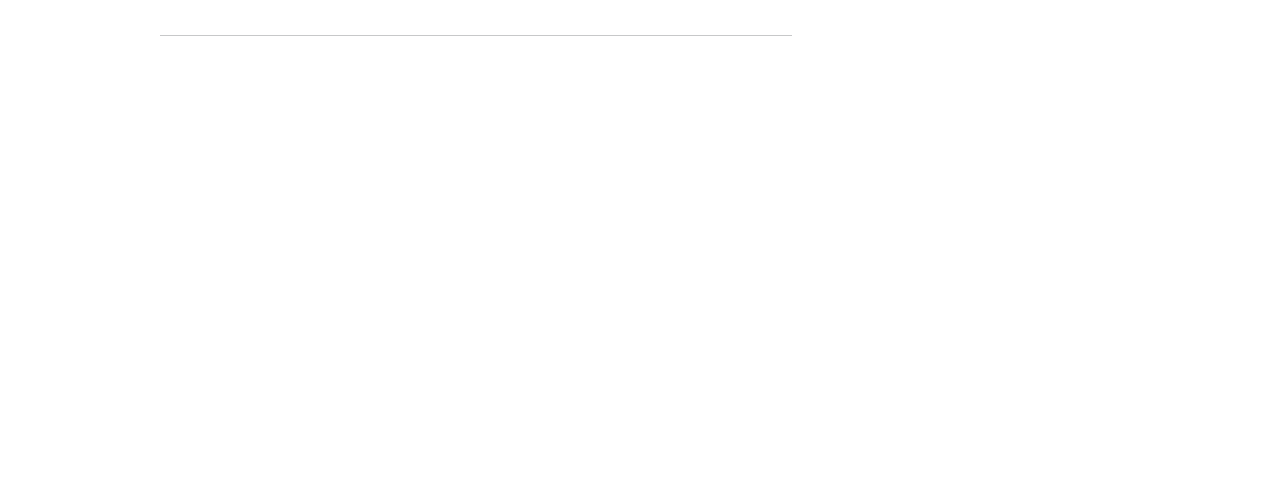
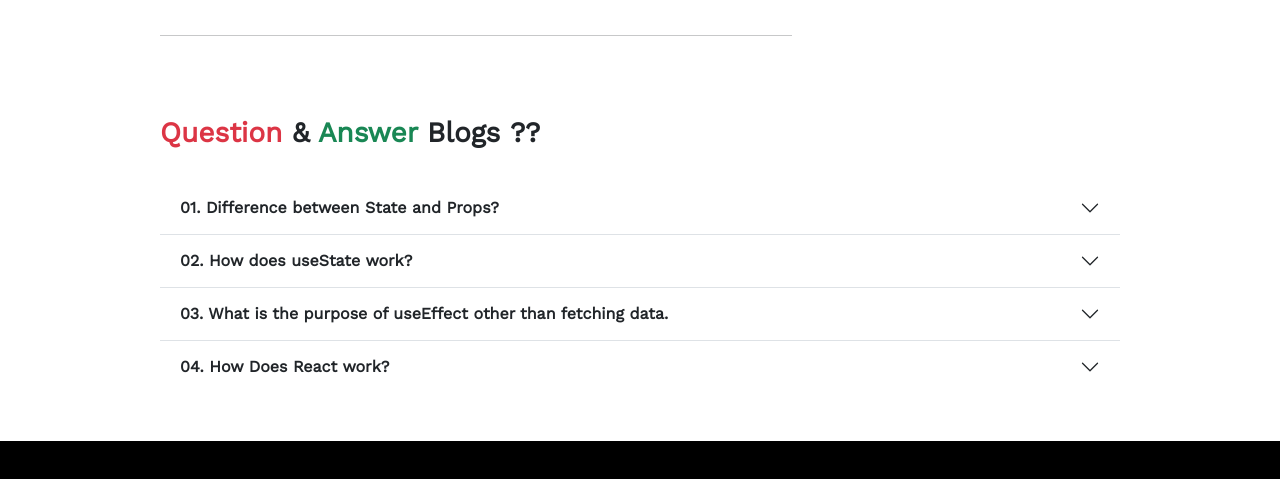
Before and after one commit to osmangony01/knowledge-cafe, a React (Create React App) app: page / in a window 1280 px wide. Shown: the part 3334-3813 px from the top of the page. Before the commit the page ends 3402 px from the top, so only its background shows below. Built offline with nearby package versions, Linux system fonts and the light colour scheme.

Commit message:
complete answer and question blog

```diff
--- a/src/App.css
+++ b/src/App.css
@@ -37,3 +37,15 @@
     transform: rotate(360deg);
   }
 }
+
+.footer{
+  height: 200px;
+  width: 100%;
+  background-color: black;
+}
+
+@media (max-width: 576px) {
+  .footer {
+    height: 100px;
+  }
+}
--- a/src/App.js
+++ b/src/App.js
@@ -7,6 +7,9 @@ function App() {
   return (
     <div>
       <Home />
+      <div className='footer'>
+
+      </div>
     </div>
   );
 }
--- a/src/components/QA/QAnswer.jsx
+++ b/src/components/QA/QAnswer.jsx
@@ -0,0 +1,104 @@
+import React from 'react';
+
+import './qanswer.css'
+
+const QAnswer = () => {
+    return (
+        <div className='pb-5 px-3 px-sm-0'>
+            <h2 className='pt-5 py-4 qa-panel'><span className='text-danger'>Question</span> & <span className='text-success'>Answer </span> Blogs ??</h2>
+            <div class="accordion accordion-flush" id="accordionFlushExample">
+                <div class="accordion-item">
+                    <h2 class="accordion-header">
+                        <button class="accordion-button collapsed" type="button" data-bs-toggle="collapse" data-bs-target="#flush-collapseOne" aria-expanded="false" aria-controls="flush-collapseOne">
+                            <strong>01. Difference between State and Props?</strong>
+                        </button>
+                    </h2>
+                    <div id="flush-collapseOne" class="accordion-collapse collapse" data-bs-parent="#accordionFlushExample">
+                        <div class="accordion-body">
+                            <p><b>Answer:</b></p>
+                            <div>
+                                <table>
+                                    <tr>
+                                        <th>Props</th>
+                                        <th>State</th>
+                                    </tr>
+                                    <tr>
+                                        <td>Props are read-only.</td>
+                                        <td>State changes can be asynchronous.</td>
+                                    </tr>
+                                    <tr>
+                                        <td>Props are immutable.</td>
+                                        <td>State is mutable.</td>
+                                    </tr>
+                                    <tr>
+                                        <td>Props allow you to pass data from one component to other components as an argument.</td>
+                                        <td>State holds information about the components.</td>
+                                    </tr>
+                                    <tr>
+                                        <td>Props can be accessed by the child component.</td>
+                                        <td>State cannot be accessed by child components.</td>
+                                    </tr>
+                                    <tr>
+                                        <td>Props are used to communicate between components.</td>
+                                        <td>States can be used for rendering dynamic changes with the component.</td>
+                                    </tr>
+                                </table>
+                            </div>
+                        </div>
+                    </div>
+                </div>
+                <div class="accordion-item">
+                    <h2 class="accordion-header">
+                        <button class="accordion-button collapsed" type="button" data-bs-toggle="collapse" data-bs-target="#flush-collapseTwo" aria-expanded="false" aria-controls="flush-collapseTwo">
+                            <strong>02. How does useState work?</strong>
+                        </button>
+                    </h2>
+                    <div id="flush-collapseTwo" class="accordion-collapse collapse" data-bs-parent="#accordionFlushExample">
+                        <div class="accordion-body">
+                            <p className='mb-1'><b>Answer:</b></p>
+                            The useState() is a Hook that allows you to have state variables in functional components . So basically useState is the ability to encapsulate local state in a functional component. The  useState hook is a special function that takes the initial state as an argument and returns an array of two entries. It accepts an argument which is the initial value of the state property and returns the current value of state property and a method which is capable of updating that state property.
+                        </div>
+                    </div>
+                </div>
+                <div class="accordion-item">
+                    <h2 class="accordion-header">
+                        <button class="accordion-button collapsed" type="button" data-bs-toggle="collapse" data-bs-target="#flush-collapseThree" aria-expanded="false" aria-controls="flush-collapseThree">
+                            <strong>03. What is the purpose of useEffect other than fetching data.</strong>
+                        </button>
+                    </h2>
+                    <div id="flush-collapseThree" class="accordion-collapse collapse" data-bs-parent="#accordionFlushExample">
+                        <div class="accordion-body">
+                           <p> By default, effect (useEffect) run after every completed render but you can choose to fire only when certain values have changed.</p>
+                            <strong>UseEffect use cases:</strong>
+                            <ul>
+                                <li>Running on state change: validating input field</li>
+                                <li>Running on state change: live filtering</li>
+                                <li>Running on state change: trigger animation on new array value</li>
+                                <li>Running on props change: updating fetched api data</li>
+                            </ul>
+                        </div>
+                    </div>
+                </div>
+                <div class="accordion-item">
+                    <h2 class="accordion-header">
+                        <button class="accordion-button collapsed" type="button" data-bs-toggle="collapse" data-bs-target="#flush-collapseFour" aria-expanded="false" aria-controls="flush-collapseFour">
+                            <strong>04. How Does React work?</strong>
+                        </button>
+                    </h2>
+                    <div id="flush-collapseFour" class="accordion-collapse collapse" data-bs-parent="#accordionFlushExample">
+                        <div class="accordion-body">
+                            <p>React is a declarative, efficient, and flexible JavaScript library for building user interfaces. ReactJS is an open-source, component-based front-end library responsible only for the view layer of the application. React is used to create modular user interfaces. It promotes the development of reusable UI components that display dynamic data.</p>
+
+                            <p>React uses a declarative paradigm, react application aims to be both efficient and flexible. It designs simple views for each state in your application, and React will efficiently update and render just the right component when your data changes. The declarative view makes your code more predictable and easier to debug. A React application is made of multiple components, each responsible for rendering a small, reusable piece of HTML. Components can be nested within other components to allow complex applications to be built out of simple building blocks. A component may also maintain an internal state – for example, a TabList component may store a variable corresponding to the currently open tab.</p>
+
+                            <p>While building client-side apps, a team of Facebook developers realized that the DOM is slow (The Document Object Model (DOM) is an application programming interface (API) for HTML and XML documents. It defines the logical structure of documents and the way a document is accessed and manipulated.). So, to make it faster, React implements a virtual DOM that is basically a DOM tree representation in JavaScript. So when it needs to read or write to the DOM, it will use the virtual representation of it. Then the virtual DOM will try to find the most efficient way to update the browser’s DOM.Unlike browser DOM elements, React elements are plain objects and are cheap to create. React DOM takes care of updating the DOM to match the React elements. The reason for this is that JavaScript is very fast and it’s worth keeping a DOM tree in it to speed up its manipulation.</p>
+
+                        </div>
+                    </div>
+                </div>
+            </div>
+        </div>
+    );
+};
+
+export default QAnswer;
--- a/src/components/QA/qanswer.css
+++ b/src/components/QA/qanswer.css
@@ -0,0 +1,26 @@
+.qa-panel{
+    font-size: 28px;
+    font-weight: 700;
+}
+
+
+table{
+    width: 100%;
+    margin-bottom: 30px;
+}
+table th{
+    width: 25%;
+    text-align: center;
+}
+table td{
+    font-weight: 400;
+}
+table,
+th,
+td {
+    border: 1px solid rgb(143, 142, 142);
+    border-collapse: collapse;
+    padding: 5px 10px;
+    vertical-align: top;
+    text-align: justify;
+}
--- a/src/components/home/Home.jsx
+++ b/src/components/home/Home.jsx
@@ -6,6 +6,7 @@ import Blog from '../blog/Blog';
 import SideBar from '../sidebar/SideBar';
 import { ToastContainer, toast } from 'react-toastify';
 import 'react-toastify/dist/ReactToastify.css';
+import QAnswer from '../QA/QAnswer';
 
 const Home = () => {
     const [blogs, setBlogs] = useState([]);
@@ -52,7 +53,10 @@ const Home = () => {
                 <SideBar spentTime={spentTime} selectedBlogs={selectedBlogs}/>
                 <ToastContainer />
             </div>
+            <QAnswer />
         </div>
+
+
     );
 };
 
--- a/src/index.css
+++ b/src/index.css
@@ -1,3 +1,5 @@
+@import url('https://fonts.googleapis.com/css2?family=Lato:wght@100;400&family=Open+Sans&family=Poppins&family=Work+Sans&display=swap');
+
 body {
   margin: 0;
   font-family: -apple-system, BlinkMacSystemFont, 'Segoe UI', 'Roboto', 'Oxygen',
@@ -5,6 +7,8 @@ body {
     sans-serif;
   -webkit-font-smoothing: antialiased;
   -moz-osx-font-smoothing: grayscale;
+
+  font-family: 'Work Sans', sans-serif;
 }
 
 code {
```
Also changed, not shown: 1 other file (tests, documents, lock files or other folders).
